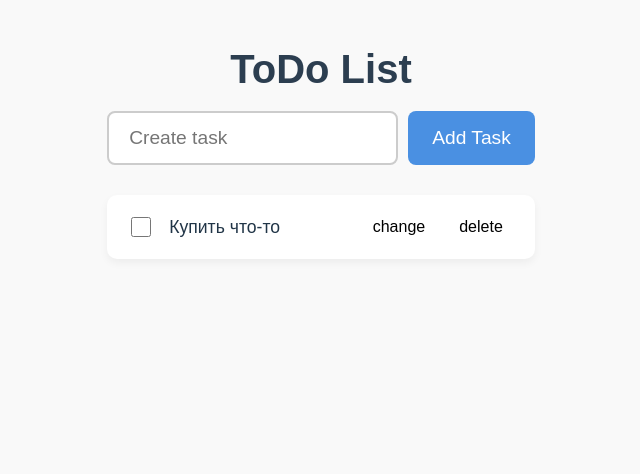
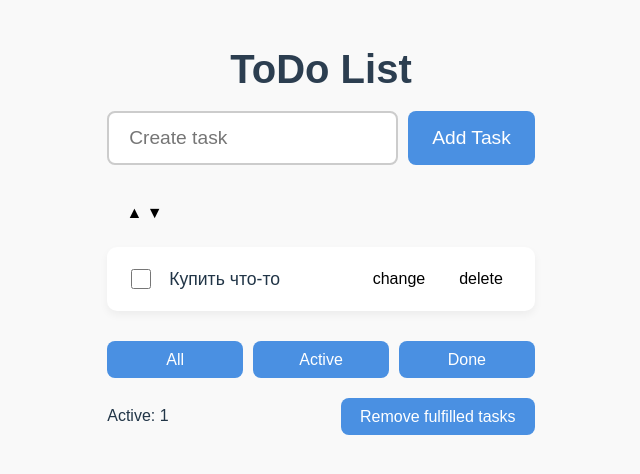
Before and after one commit to LeonovAlxy/ToDoList, a React (Vite) app: page / in a window 1280 px wide. Shown: the top 474 px of the page, without its empty margins (319-959 px from the left). Built offline with nearby package versions, Linux system fonts and the light colour scheme.

Commit message:
feat:filter

```diff
--- a/src/App.css
+++ b/src/App.css
@@ -2,15 +2,16 @@
 body {
   margin: 0;
   padding: 20px;
-  font-family: 'Arial', sans-serif;
+  font-family: "Arial", sans-serif;
   background-color: #f9f9f9;
   display: flex;
   flex-direction: column;
   align-items: center;
 }
-.error{ color: red;
-margin: 20px;}
-
+.error {
+  color: red;
+  margin: 20px;
+}
 
 /* Заголовок страницы */
 .Header {
@@ -31,7 +32,64 @@ margin: 20px;}
   gap: 10px;
   margin-bottom: 30px;
 }
-
+.Sort {
+  width: fit-content;
+  background: none;
+  border: none;
+  cursor: pointer;
+  border-radius: 4px;
+  transition: background-color 0.2s, transform 0.2s;
+}
+.Sort:hover {
+  background-color: #f0f0f0;
+  transform: scale(1.05);
+}
+.FilterMain {
+  display: flex;
+  width: 100%;
+  max-width: 600px;
+  gap: 10px;
+  margin-top: 30px;
+}
+.FilterMain button {
+  flex: 1; /* каждая кнопка растянется равномерно */
+  min-width: 0;
+  background-color: #4a90e2;
+  color: #fff;
+  border: none;
+  border-radius: 8px;
+  font-size: 1rem;
+  height: fit-content;
+  cursor: pointer;
+  transition: background-color 0.3s, transform 0.2s; /* чтобы не было ограничений при сжатии */
+}
+.FilterMain button:hover {
+  background-color: #357abd;
+  transform: translateY(-2px);
+}
+.ActiveCounter {
+  display: flex;
+  width: 100%;
+  max-width: 600px;
+  margin-top: 10px;
+  justify-content: space-between;
+}
+.ActiveCounter button {
+  min-width: 0;
+  background-color: #4a90e2;
+  color: #fff;
+  border: none;
+  border-radius: 8px;
+  font-size: 1rem;
+  margin-top: 10px;
+  height: fit-content;
+  cursor: pointer;
+  transition: background-color 0.3s, transform 0.2s;
+}
+.ActiveCounter button:hover {
+  background-color: #357abd;
+  transform: translateY(-2px);
+}
 /* Поле ввода */
 .InputTask input {
   flex: 1;
@@ -42,7 +100,7 @@ margin: 20px;}
   outline: none;
   transition: border-color 0.3s;
 }
-.TaskEdit  {
+.TaskEdit {
   flex: 1;
   padding: 10px 15px;
   font-size: 1.2rem;
@@ -54,13 +112,13 @@ margin: 20px;}
 }
 
 .InputTask input:focus {
-  border-color: #4A90E2;
+  border-color: #4a90e2;
 }
 
 /* Кнопка добавления задачи */
 .InputTask button {
   padding: 14px 24px;
-  background-color: #4A90E2;
+  background-color: #4a90e2;
   color: #fff;
   border: none;
   border-radius: 8px;
@@ -70,7 +128,7 @@ margin: 20px;}
 }
 
 .InputTask button:hover {
-  background-color: #357ABD;
+  background-color: #357abd;
   transform: translateY(-2px);
 }
 
@@ -91,12 +149,12 @@ margin: 20px;}
   background-color: #fff;
   padding: 15px 20px;
   border-radius: 10px;
-  box-shadow: 0 4px 8px rgba(0,0,0,0.05);
+  box-shadow: 0 4px 8px rgba(0, 0, 0, 0.05);
   transition: box-shadow 0.3s, transform 0.2s;
 }
 
 .Task:hover {
-  box-shadow: 0 8px 16px rgba(0,0,0,0.1);
+  box-shadow: 0 8px 16px rgba(0, 0, 0, 0.1);
   transform: translateY(-2px);
 }
 
@@ -114,7 +172,7 @@ margin: 20px;}
 }
 
 /* Чекбокс */
-.Task input[type='checkbox'] {
+.Task input[type="checkbox"] {
   width: 20px;
   height: 20px;
 }
@@ -141,7 +199,8 @@ margin: 20px;}
   .InputTask {
     flex-direction: column;
   }
-  .InputTask input, .InputTask button {
+  .InputTask input,
+  .InputTask button {
     width: 100%;
   }
   .Task {
--- a/src/App.jsx
+++ b/src/App.jsx
@@ -1,9 +1,10 @@
-import { useState } from "react";
 import "./App.css";
 import Header from "./Header/Header";
 import InputTask from "./InputTasks";
 import { TasksProvider } from "./TasksContext";
 import ToDoList from "./TasksList/TodoList";
+import FilterMain from "./Filters/FilterMain";
+import ActiveTasks from "./Filters/ActiveTasks";
 
 function App() {
   return (
@@ -11,6 +12,8 @@ function App() {
       <Header />
       <InputTask />
       <ToDoList />
+      <FilterMain />
+      <ActiveTasks />
     </TasksProvider>
   );
 }
--- /dev/null
+++ b/src/Filters/ActiveTasks.jsx
@@ -0,0 +1,16 @@
+import { useContext } from "react";
+import { TasksContext } from "../TasksContext";
+
+const ActiveCounter = () => {
+  const { tasks, setTasks } = useContext(TasksContext);
+  const activeTasks = tasks.filter((item) => !item.isDone);
+  return (
+    <div className="ActiveCounter">
+      <p>Active: {activeTasks.length}</p>
+      <button onClick={() => setTasks(activeTasks)}>
+        Remove fulfilled tasks
+      </button>
+    </div>
+  );
+};
+export default ActiveCounter;
--- /dev/null
+++ b/src/Filters/FilterMain.jsx
@@ -0,0 +1,13 @@
+import { useContext } from "react";
+import { TasksContext } from "../TasksContext";
+const Filter = () => {
+  const { setFilter } = useContext(TasksContext);
+  return (
+    <div className="FilterMain">
+      <button onClick={() => setFilter("all")}>All</button>
+      <button onClick={() => setFilter("active")}>Active</button>
+      <button onClick={() => setFilter("done")}>Done</button>
+    </div>
+  );
+};
+export default Filter;
--- a/src/InputTasks.jsx
+++ b/src/InputTasks.jsx
@@ -1,7 +1,7 @@
 import { useContext, useState } from "react";
 import { TasksContext } from "./TasksContext";
 const InputTask = () => {
-  const { tasks, setTasks } = useContext(TasksContext);
+  const { setTasks } = useContext(TasksContext);
   const [text, setText] = useState("");
   const [error, setError] = useState("");
 
--- /dev/null
+++ b/src/Sort/Sort.jsx
@@ -0,0 +1,16 @@
+import { useContext } from "react";
+import { TasksContext } from "../TasksContext";
+
+const Sort = () => {
+  const { tasks, setTasks } = useContext(TasksContext);
+  const hendleClick = () => {
+    setTasks((tasks) => [...tasks].reverse());
+    console.log(tasks);
+  };
+  return (
+    <button className="Sort" onClick={() => hendleClick()}>
+      &#9650; &#9660;
+    </button>
+  );
+};
+export default Sort;
--- a/src/TasksContext.jsx
+++ b/src/TasksContext.jsx
@@ -1,13 +1,21 @@
-import { createContext, useState } from "react";
+import { createContext, useState, useEffect } from "react";
 
 export const TasksContext = createContext();
 
 export const TasksProvider = ({ children }) => {
-  const [tasks, setTasks] = useState([
-    { id: 1, title: "Купить что-то", isDone: false },
-  ]);
+  const [tasks, setTasks] = useState(() => {
+    const saved = localStorage.getItem("tasks");
+    return saved
+      ? JSON.parse(saved)
+      : [{ id: 1, title: "Купить что-то", isDone: false }];
+  });
+  const [filter, setFilter] = useState("all");
+  useEffect(() => {
+    localStorage.setItem("tasks", JSON.stringify(tasks));
+  }, [tasks]);
+
   return (
-    <TasksContext.Provider value={{ tasks, setTasks }}>
+    <TasksContext.Provider value={{ tasks, setTasks, filter, setFilter }}>
       {children}
     </TasksContext.Provider>
   );
--- a/src/TasksList/Task.jsx
+++ b/src/TasksList/Task.jsx
@@ -4,7 +4,7 @@ import { useState } from "react";
 import TaskEdit from "./TaskEdit";
 
 const Task = ({ task }) => {
-  const { tasks, setTasks } = useContext(TasksContext);
+  const { setTasks } = useContext(TasksContext);
 
   const [isEditing, setIsEditing] = useState(false);
 
--- a/src/TasksList/TaskEdit.jsx
+++ b/src/TasksList/TaskEdit.jsx
@@ -2,6 +2,7 @@ import { useState, useRef, useEffect } from "react";
 
 const TaskEdit = ({ initialTitle, onSave, onCancel }) => {
   const [editTitle, setEditTitle] = useState(initialTitle);
+  const [error, setError] = useState("");
   const inputRef = useRef(null);
 
   useEffect(() => {
@@ -15,8 +16,11 @@ const TaskEdit = ({ initialTitle, onSave, onCancel }) => {
   };
 
   const handleKeyDown = (e) => {
-    if (e.key === "Enter") {
+    if (editTitle.trim() === "") {
+      setError("Не может быть пустым");
+    } else if (e.key === "Enter") {
       onSave(editTitle.trim());
+      setError("");
     } else if (e.key === "Escape") {
       onCancel();
     }
@@ -27,15 +31,21 @@ const TaskEdit = ({ initialTitle, onSave, onCancel }) => {
   };
 
   return (
+    <>
       <input
         className="TaskEdit"
         ref={inputRef}
         type="text"
-      value={editTitle}
+        value={error ? error : editTitle}
         onChange={handleChange}
         onKeyDown={handleKeyDown}
         onBlur={handleBlur}
+        style={{
+          borderColor: error ? "red" : undefined,
+          color: error ? "red" : "inherit",
+        }}
       />
+    </>
   );
 };
 
--- a/src/TasksList/TodoList.jsx
+++ b/src/TasksList/TodoList.jsx
@@ -1,12 +1,20 @@
 import { useContext } from "react";
 import { TasksContext } from "../TasksContext";
 import Task from "./Task";
+import Sort from "../Sort/Sort";
 
 const ToDoList = () => {
-  const { tasks } = useContext(TasksContext);
+  const { tasks, filter } = useContext(TasksContext);
+  const filteredTasks = tasks.filter((task) => {
+    if (filter === "all") return true;
+    if (filter === "active") return !task.isDone;
+    if (filter === "done") return task.isDone;
+    return true;
+  });
   return (
     <div className="ToDoList">
-      {tasks.map((item) => (
+      <Sort />
+      {filteredTasks.map((item) => (
         <Task key={item.id} task={item} />
       ))}
     </div>
```
Lines whose indentation alone changed are shown as unchanged.
